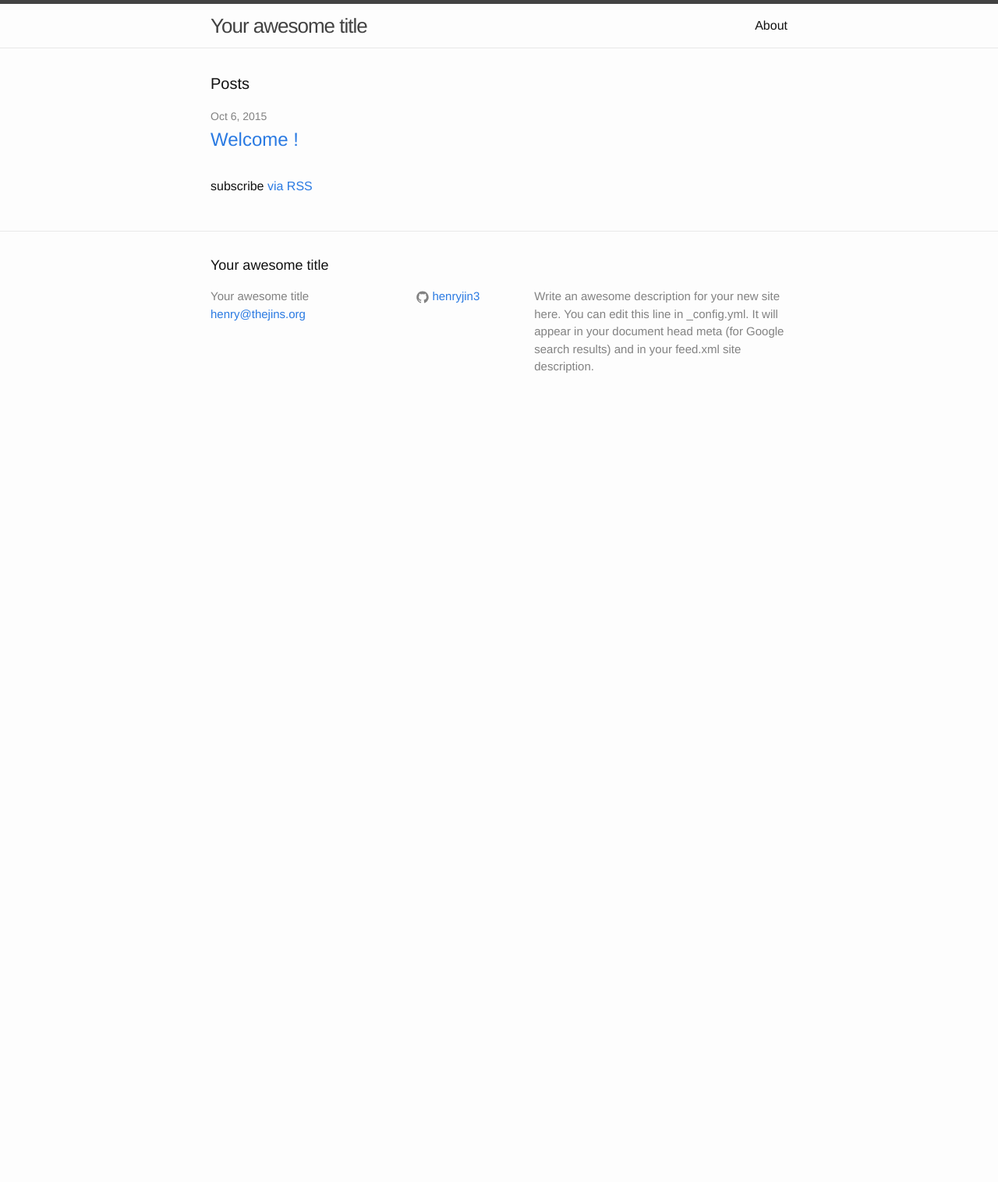
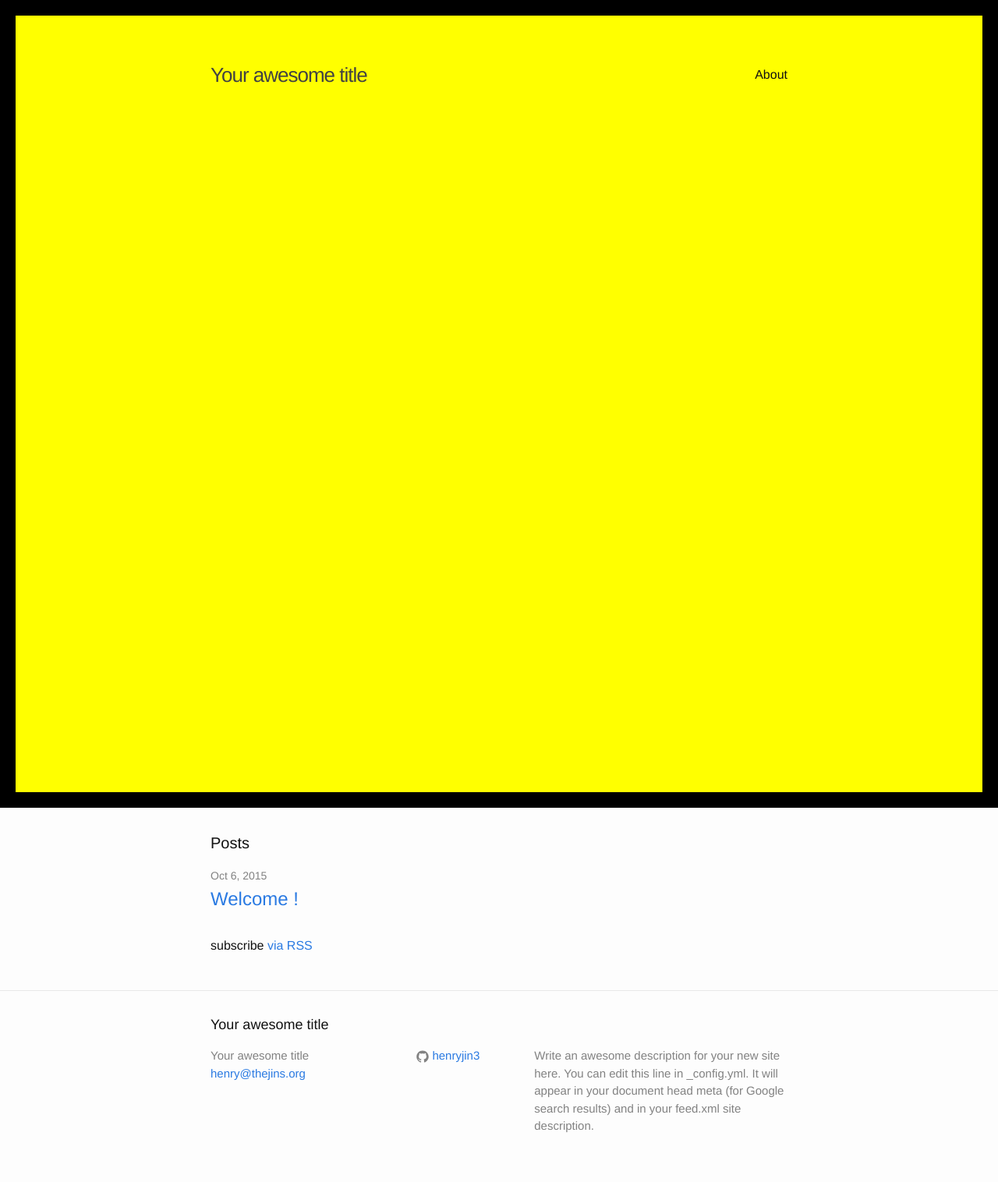
Before and after one commit to henryjin3/henryjin3.github.io, a Jekyll site: the page built from index.html, in a window 1280 px wide. Shown: the whole page at 78% size. Built offline with Jekyll 4.4.1, drawn with Linux system fonts in a browser that asks for light colours; before the commit the page ends 900 px from its top, so only the background shows below that.

Commit message:
Attempt to add cover sheet? Still not working at the bottom.

```diff
--- a/_sass/_layout.scss
+++ b/_sass/_layout.scss
@@ -2,12 +2,11 @@
  * Site header
  */
 .site-header {
-    border-top: 5px solid $grey-color-dark;
-    border-bottom: 1px solid $grey-color-light;
-    min-height: 56px;
+  border: 20px solid #000;
+  background: yellow;
+  padding: 3em 6em;
 
-    // Positioning context for the mobile navigation icon
-    position: relative;
+  height: 100vh;
 }
 
 .site-title {
```
Also changed, not shown: images/header.jpg (added).
